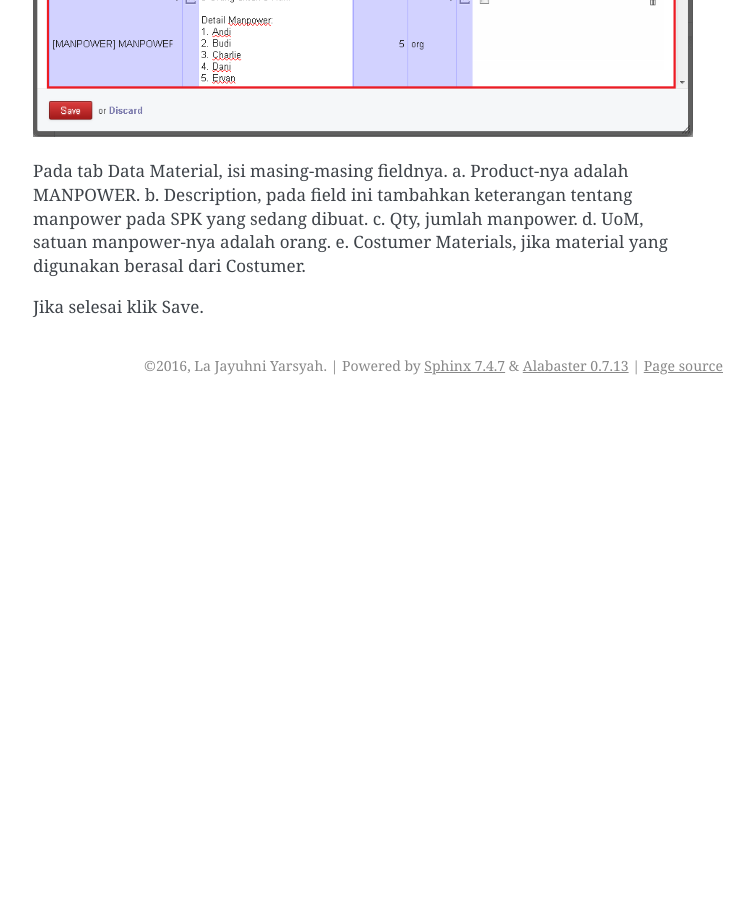
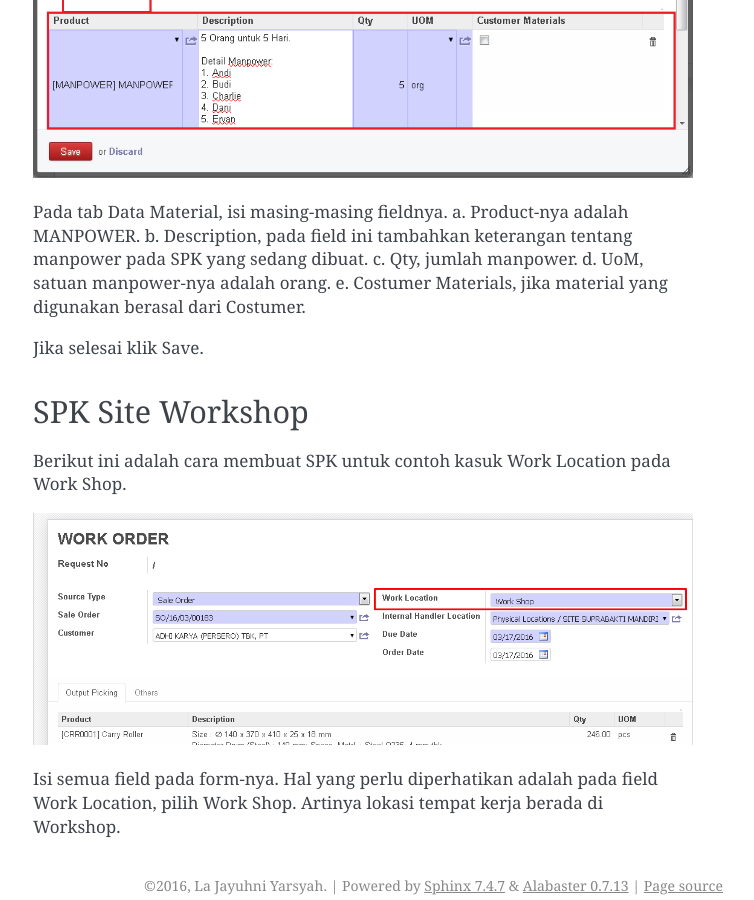
Before and after one commit to lajayuhniyarsyah/OpenERP-Supra-Doc, a Sphinx documentation site: the page built from source/pages/faq/case_wo.rst, in a window 1280 px wide and 900 px high, scrolled down 13046 px. Shown: the whole window, without its empty margins (387-1141 px from the left). Built offline with Sphinx 7.4.7, drawn with Linux system fonts in a browser that asks for light colours; before the commit the page ends 13451 px from its top, so only the background shows below that; some of the changed text lies outside the part shown.

Commit message:
wo tutorial - work shop

```diff
--- a/source/pages/faq/case_wo.rst
+++ b/source/pages/faq/case_wo.rst
@@ -106,6 +106,9 @@ Jika sudah maka akan tampil seperti gambar dibawah ini.
 
 
 
+Berikut ini ada 3 contoh kasus pada pembuatan SPK:
+
+
 SPK Fabrikasi Barang
 --------------------
 
@@ -120,6 +123,7 @@ Ada beberapa hal yang harus diperhatikan dalam membuat SPK Fabrikasi Barang, yai
 3. Field: Work Location. Work Location adalah tempat dimana pekerjaan dilakukan. Pemilihan Work Location harus Work Shop. Field ini bersifat required.
 
 4. Field: Internal Handler Location. Internal Handler Location adalah tempat resource yang akan ikut serta dalam SPK. Field ini bersifat required.
+
 
 
 
@@ -157,3 +161,14 @@ Produk yang terdapat pada tab Output Picking tersebut berasal dari SO 00185.
 Pada tab Data Material, isi masing-masing fieldnya. a. Product-nya adalah MANPOWER. b. Description, pada field ini tambahkan keterangan tentang manpower pada SPK yang sedang dibuat. c. Qty, jumlah manpower. d. UoM, satuan manpower-nya adalah orang. e. Costumer Materials, jika material yang digunakan berasal dari Costumer.
 
 Jika selesai klik Save.
+
+
+
+SPK Site Workshop
+-----------------
+
+Berikut ini adalah cara membuat SPK untuk contoh kasuk Work Location pada Work Shop.
+
+.. image:: /img/wo-work-location-work-shop.png
+
+Isi semua field pada form-nya. Hal yang perlu diperhatikan adalah pada field Work Location, pilih Work Shop. Artinya lokasi tempat kerja berada di Workshop.
```
Also changed, not shown: source/img/wo-work-location-work-shop.png (added).
